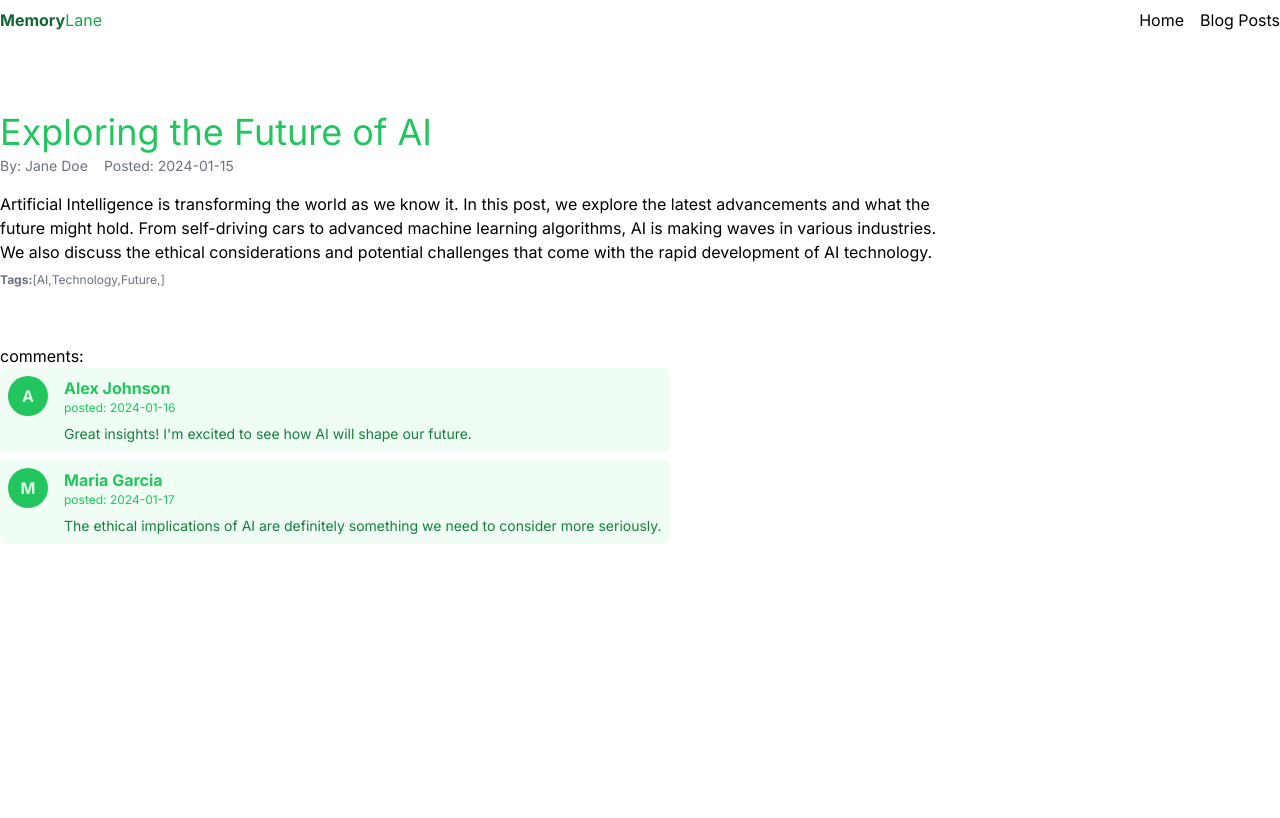
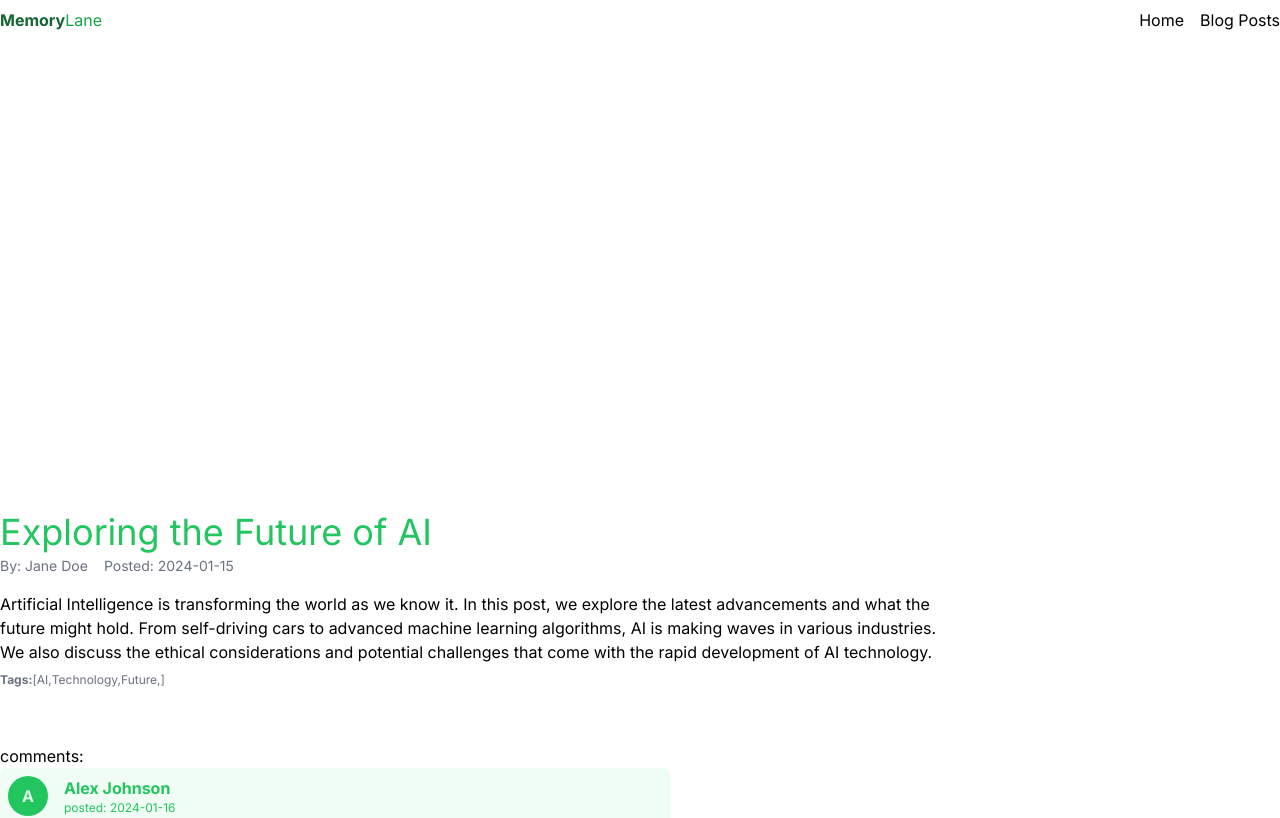
Before and after one commit to LawrenceLevel-FS/my-blog, a Next.js app: page /posts/0 in a window 1280 px wide. Shown: the top 818 px of the page. Built offline with nearby package versions, Linux system fonts and the light colour scheme.

Commit message:
updated post

```diff
--- a/app/cms/blogCMS.json
+++ b/app/cms/blogCMS.json
@@ -5,6 +5,7 @@
     "date": "2024-01-15",
     "content": "Artificial Intelligence is transforming the world as we know it. In this post, we explore the latest advancements and what the future might hold. From self-driving cars to advanced machine learning algorithms, AI is making waves in various industries. We also discuss the ethical considerations and potential challenges that come with the rapid development of AI technology.",
     "tags": ["AI", "Technology", "Future"],
+    "image": "",
     "comments": [
       {
         "author": "Alex Johnson",
@@ -24,6 +25,7 @@
     "date": "2024-03-22",
     "content": "Join me as I share my experiences hiking through the stunning landscapes of the Alps. From breathtaking views to challenging trails, this journey has it all. I'll provide tips on the best routes, what to pack, and how to prepare for different weather conditions. Whether you're an experienced hiker or a beginner, the Alps offer something for everyone.",
     "tags": ["Travel", "Adventure", "Nature"],
+    "image": "",
     "comments": [
       {
         "author": "Lisa Williams",
@@ -43,6 +45,7 @@
     "date": "2024-05-05",
     "content": "Mindfulness is more than just a buzzword. It's a practice that can significantly improve your mental and physical well-being. Learn how to incorporate mindfulness into your daily routine with simple exercises and techniques. We'll cover breathing exercises, meditation, and ways to stay present in the moment. Discover how mindfulness can help reduce stress, improve focus, and enhance your overall quality of life.",
     "tags": ["Wellness", "Mindfulness", "Mental Health"],
+    "image": "",
     "comments": [
       {
         "author": "Chris Lee",
@@ -62,6 +65,7 @@
     "date": "2024-06-10",
     "content": "Gardening can be a relaxing and rewarding hobby. This guide covers the basics to help you start your own garden, from selecting plants to maintaining your garden year-round. We'll discuss soil types, watering schedules, and how to deal with common pests. Whether you have a small balcony or a large backyard, gardening is a great way to connect with nature and enjoy the fruits of your labor.",
     "tags": ["Gardening", "Hobbies", "Lifestyle"],
+    "image": "",
     "comments": [
       {
         "author": "Emily Carter",
@@ -81,6 +85,7 @@
     "date": "2024-07-01",
     "content": "Good coding practices are essential for efficient and maintainable software development. Here are the top 10 practices that every developer should follow: 1. Write clear and concise code comments. 2. Use meaningful variable and function names. 3. Keep functions and classes small and focused. 4. Test your code thoroughly. 5. Use version control. 6. Optimize for readability. 7. Follow coding standards. 8. Refactor regularly. 9. Document your code. 10. Continuously learn and improve. By following these practices, you can write better code and become a more effective developer.",
     "tags": ["Coding", "Software Development", "Best Practices"],
+    "image": "",
     "comments": [
       {
         "author": "David Miller",
@@ -100,6 +105,16 @@
     "date": "2024-07-07",
     "content": "Creating a next app and using JSON is simple and easy once you stop pulling your hair out. Hosting your app will be the next nightmare. 1. Create a new next app using 'npx create-next-app@latest'. 2. Make sure you set up a github repo to house your project as well as linking it to https:www.//netlify.com/. Finally, link your app to the json file using the './../method to link to the relative file path. From there you can treat it just like data you get from an API. It will come in as an array so no need to JSON.stringify the data coming. See my github repo for examples of how to achieve this result:'https://github.com/LawrenceLevel-FS/my-blog.git' . Happy coding!",
     "tags": ["Coding", "Web Development"],
+    "image": "",
+    "comments": []
+  },
+  {
+    "title": "How to deploy your API to Heroku",
+    "author": "Level Lawrence",
+    "date": "2024-07-14",
+    "content": "Have you ever wondered how you could get your API up and running in the wild quickly? Try using Heroku! It’s a fast and simple way to get your API working and easy to maintain if you’re using GitHub. First, create a GitHub repository and initialize your project directory as a Git repository. Add your project files, commit them, and push them to GitHub using the commands git init, git add ., git commit -m 'Initial commit', git remote add origin <your-github-repo-url>, and git push -u origin master. Next, navigate to the Heroku website and sign up or log in to your account. Once logged in, click on the 'New' button and select 'Create new app'. Give your app a unique name and choose your region. After creating your app, you will be directed to the app dashboard. Under the 'Deploy' tab, select 'GitHub' as the deployment method. Connect your GitHub account to Heroku, and then search for and select your repository. Make sure that your .env and node_modules directories are excluded from your repository by adding them to your .gitignore file. Ensure all necessary dependencies are listed in your package.json file, not as dev dependencies, to make sure they are available in the production environment. Once connected, you can enable automatic deploys for continuous deployment or manually deploy a specific branch.",
+    "tags": ["Coding", "Web Development"],
+    "image": "https://images.unsplash.com/photo-1555066931-4365d14bab8c?q=80&w=2070&auto=format&fit=crop&ixlib=rb-4.0.3&ixid=M3wxMjA3fDB8MHxwaG90by1wYWdlfHx8fGVufDB8fHx8fA%3D%3D",
     "comments": []
   }
 ]
--- a/app/components/RenderPosts.js
+++ b/app/components/RenderPosts.js
@@ -1,3 +1,5 @@
+import Image from "next/image";
+
 export default function RenderPosts({ post }) {
   if (!post) {
     return <p>Post not found</p>;
@@ -6,6 +8,19 @@ export default function RenderPosts({ post }) {
   return (
     <section className="mt-20 container mx-auto">
       <div id="headline" className="mb-4">
+        <div className="h-96 w-full mb-4 flex">
+          {post.image ? (
+            <Image
+              className="w-3/4 object-cover object-top"
+              src={post.image}
+              width={0}
+              height={0}
+            />
+          ) : (
+            <p></p>
+          )}
+        </div>
+
         <h1 className="text-4xl text-green-500">{post.title}</h1>
         <div className="text-gray-500 text-sm mt-1 flex gap-4">
           <p>By: {post.author}</p>
```
